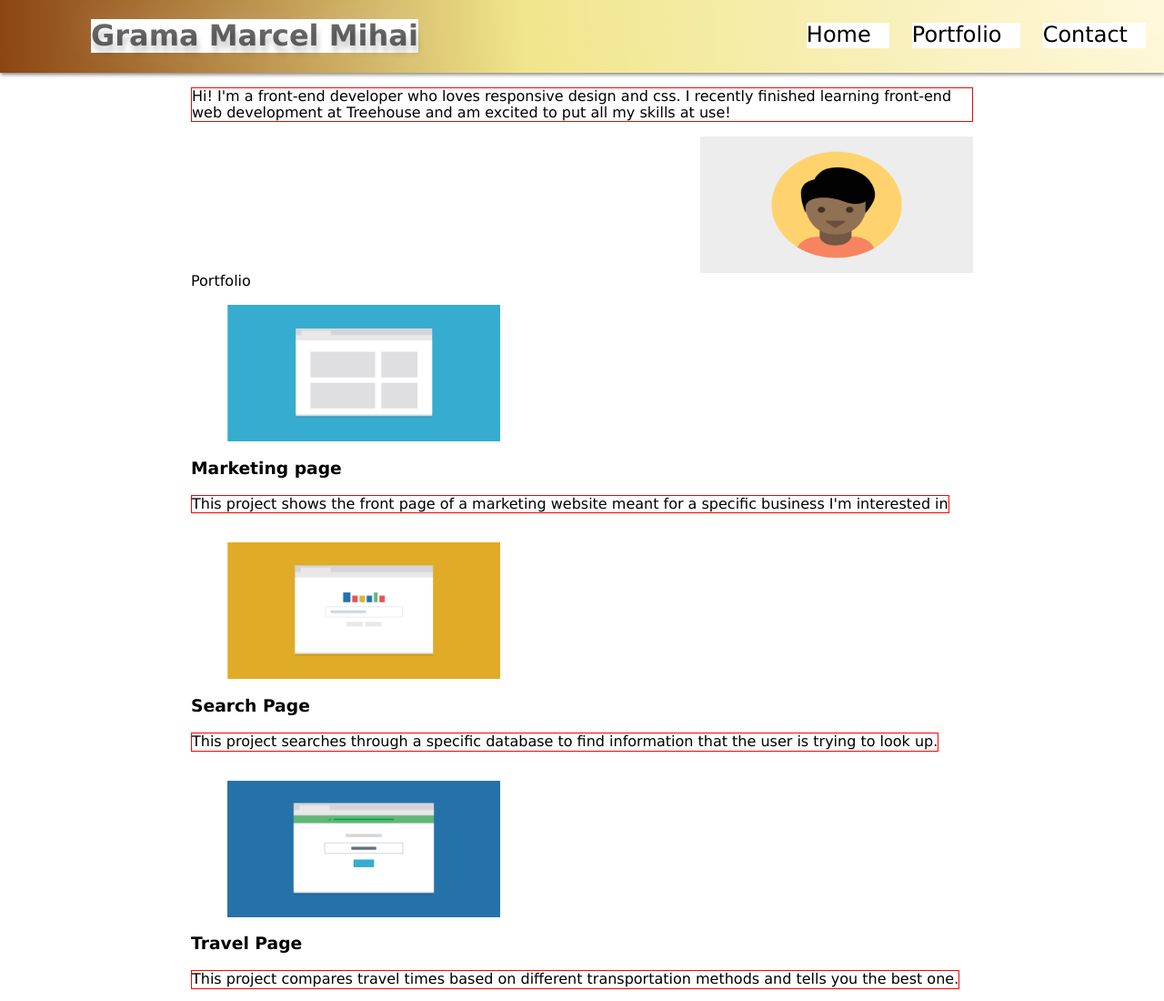
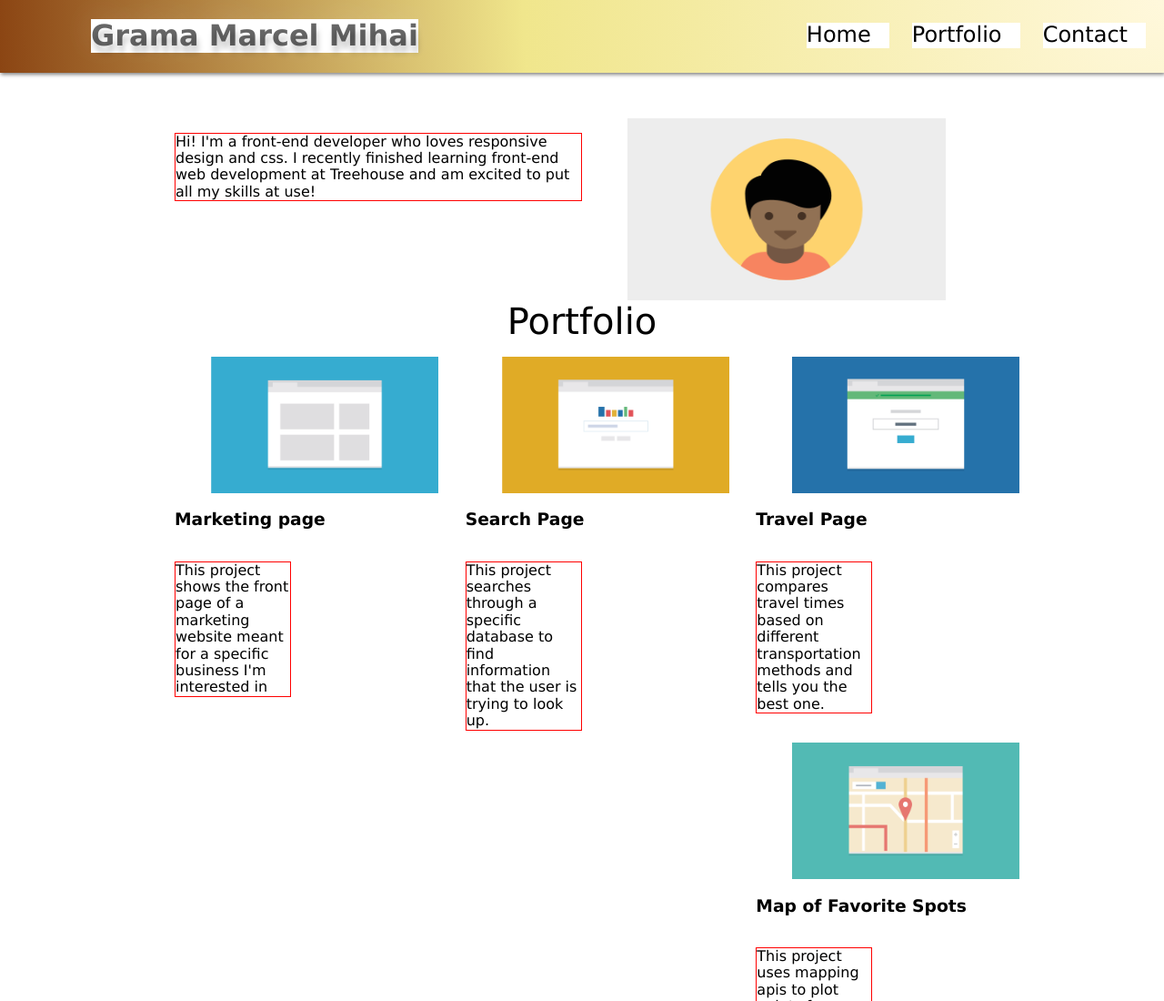
Before and after one commit to marcelgrama/Project2-ResponsiveImages, a plain HTML site: page index.html in a window 1280 px wide. Shown: the top 1100 px of the page at 91% size. Drawn offline with Linux system fonts and the light colour scheme.

Commit message:
Changes
Changes

```diff
--- a/css/styles.css
+++ b/css/styles.css
@@ -12,19 +12,20 @@ li {
 h1{
 	margin-top: 0 auto;
 }
-img{
-	width: 300px;
-	height: 150px;
-	max-width: 100%
+
+.profile{
+	width: 400px;
+	height: 200px;
+	padding-left: 50px;
 }
 p{
+	width: 50%;
+	float: left;
 	border: solid 1px red;
+
 }
-.col{
-	float: left;
-}
-.profile{
-	float: right;
+
+
 }
 .header{
 width: 100%
@@ -35,12 +36,16 @@ width: 100%
 	margin-top: 25px;
 	float: right;
 }
+.portfolio{
+	padding-top: 100px;
+	font-size: 2.5em;
+	text-align: center;
+}
 .container{
-	width: 75%;
-  padding-left: 50px;
-  padding-right: 50px;
+  width: 90%;
   margin: auto;
   max-width: 960px;
+  text-align: left;
 }
 .hcontainer{
 	width: 100%;
@@ -50,7 +55,9 @@ width: 100%
 
 }
 .bcontainer{
+	width: 100%;
 	display: block;
+	padding-top: 50px;
 }
 .name{
 margin-left: 100px;
@@ -72,6 +79,25 @@ text-shadow: 2px 8px 6px rgba(0,0,0,0.2),
 .name a,.main-nav a{
 	padding-right: 20px;
 	display: block;
+}
+.img{
+	width: 300px;
+	height: 150px;
+	padding-right: 50px;
+
+
+
+}
+.first, .second, .third{
+	width: 33.3%;
+	text-align: left;
+
+}
+.col{
+	float: left;
+	padding-right: 2em;
+	padding-left: 2em;
+
 }
 body{
 	background-repeat: no-repeat;
--- a/index.html
+++ b/index.html
@@ -20,60 +20,56 @@
 </div>
 </header>
 <div class="container">
-<div class="bcontainer clearfix">
+<div class="bcontainer col clearfix">
 
 		<p>Hi! I'm a front-end developer who loves responsive design and css. I recently finished learning front-end
 			web development at Treehouse and am excited to put all my skills at use!</p>
-
-
-
-			<img class="profile col" src="images/responsive-layout-profile.png" alt="Profile Image">
-
-
+		<img class="profile" src="images/responsive-layout-profile.png" alt="Profile Image">
 
 </div>
+
 <div class="wrapper clearfix">
 	<div class="portfolio">
 		<span id="portfolio">Portfolio</span>
 	</div>
 	<div class="first col">
 		<figure>
-			<img src="images/portfolio-1.png" alt="Picture1">
+			<img class="img" src="images/portfolio-1.png" alt="Picture1">
 		</figure>
 		<h3>Marketing page</h3>
 		<p>This project shows the front page of a marketing website meant for a specific business I'm interested in</p>
 	</div>
 	<div class="second col">
 		<figure>
-			<img src="images/portfolio-2.png" alt="Picture2">
+			<img class="img" src="images/portfolio-2.png" alt="Picture2">
 		</figure>
 		<h3>Search Page</h3>
 		<p>This project searches through a specific database to find information that the user is trying to look up.</p>
 	</div>
 	<div class="third col">
 		<figure>
-			<img src="images/portfolio-3.png" alt="Picture3">
+			<img class="img" src="images/portfolio-3.png" alt="Picture3">
 		</figure>
 		<h3>Travel Page</h3>
 		<p>This project compares travel times based on different transportation methods and tells you the best one.</p>
 	</div>
 	<div class="first col">
 		<figure>
-			<img src="images/portfolio-4.png" alt="Picture4">
+			<img class="img" src="images/portfolio-4.png" alt="Picture4">
 		</figure>
 		<h3>Map of Favorite Spots</h3>
 		<p>This project uses mapping apis to plot points for my favorite sports in the city for a do-it-yourself walking tour.</p>
 	</div>
 	<div class="second col">
 		<figure>
-			<img src="images/portfolio-5.png" alt="Picture5">
+			<img class="img" src="images/portfolio-5.png" alt="Picture5">
 		</figure>
 		<h3>Photo Gallery</h3>
 		<p>This project shows pictures from a recent trip to the viewer and allows them to easily navigate through photos</p>
 	</div>
 	<div class="third col">
 		<figure>
-			<img src="images/portfolio-6.png" alt="Picture6">
+			<img class="img" src="images/portfolio-6.png" alt="Picture6">
 		</figure>
 		<h3>Calculator</h3>
 		<p>Someone can enter in the numbers they want, and press the big blue button and get the result.</p>
```
